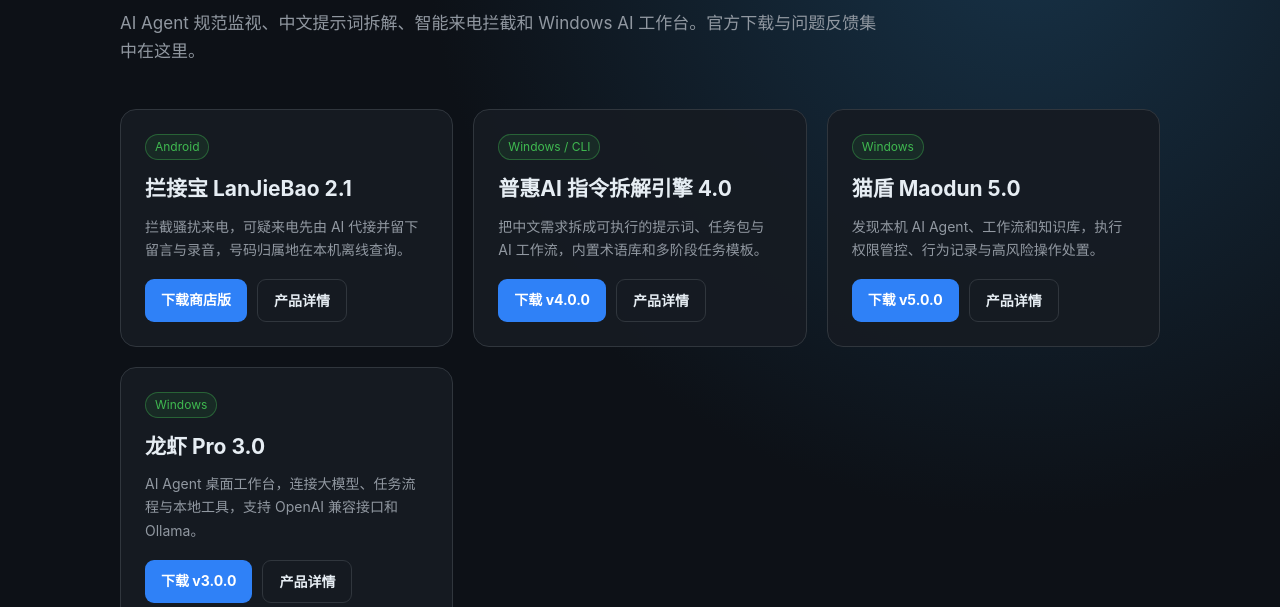
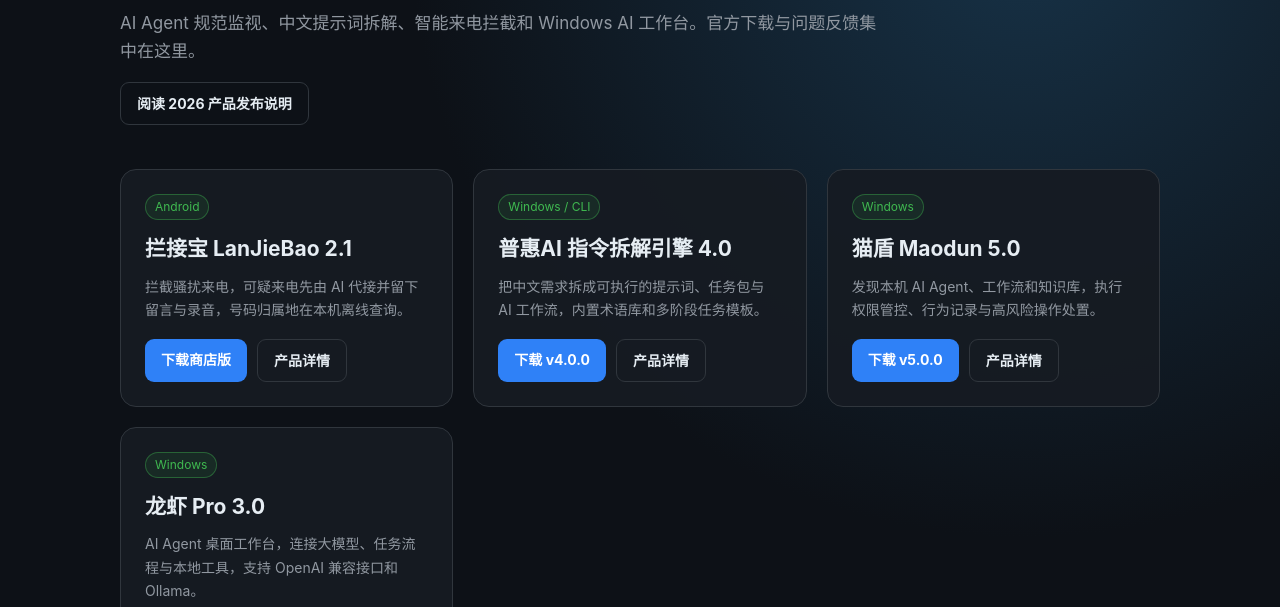
Before and after one commit to puhuiai/website, a plain HTML site: page index.html in a window 1280 px wide. Shown: the part 193-800 px from the top of the page. Drawn offline with Linux system fonts and the light colour scheme.

Commit message:
Link launch article from product center

```diff
--- a/index.html
+++ b/index.html
@@ -30,6 +30,7 @@
       <div class="kicker">PUHUIAI / AI TOOLS</div>
       <h1>普惠AI 产品中心</h1>
       <p class="lead">AI Agent 规范监视、中文提示词拆解、智能来电拦截和 Windows AI 工作台。官方下载与问题反馈集中在这里。</p>
+      <div class="actions"><a class="btn ghost" href="launch-2026.html">阅读 2026 产品发布说明</a></div>
     </header>
 
     <section class="grid">
```
